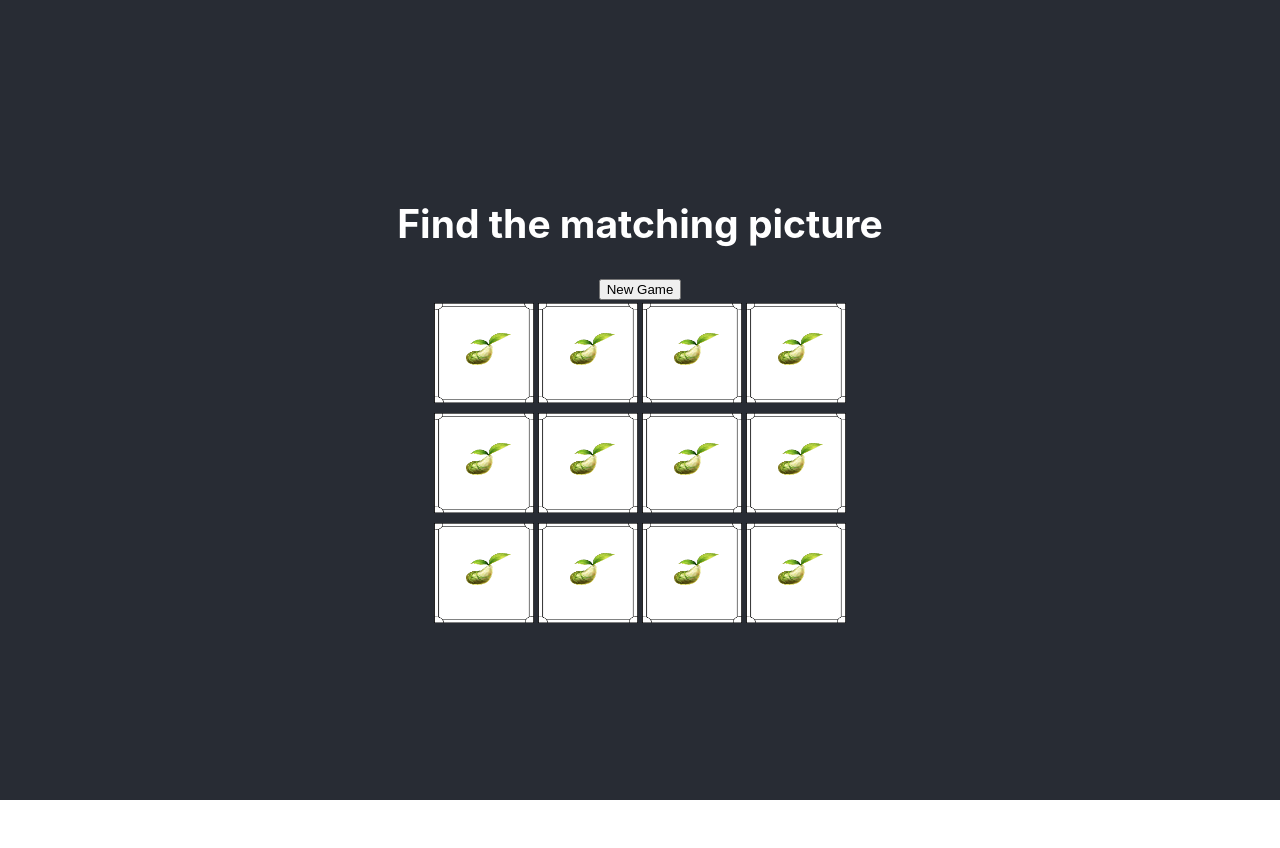
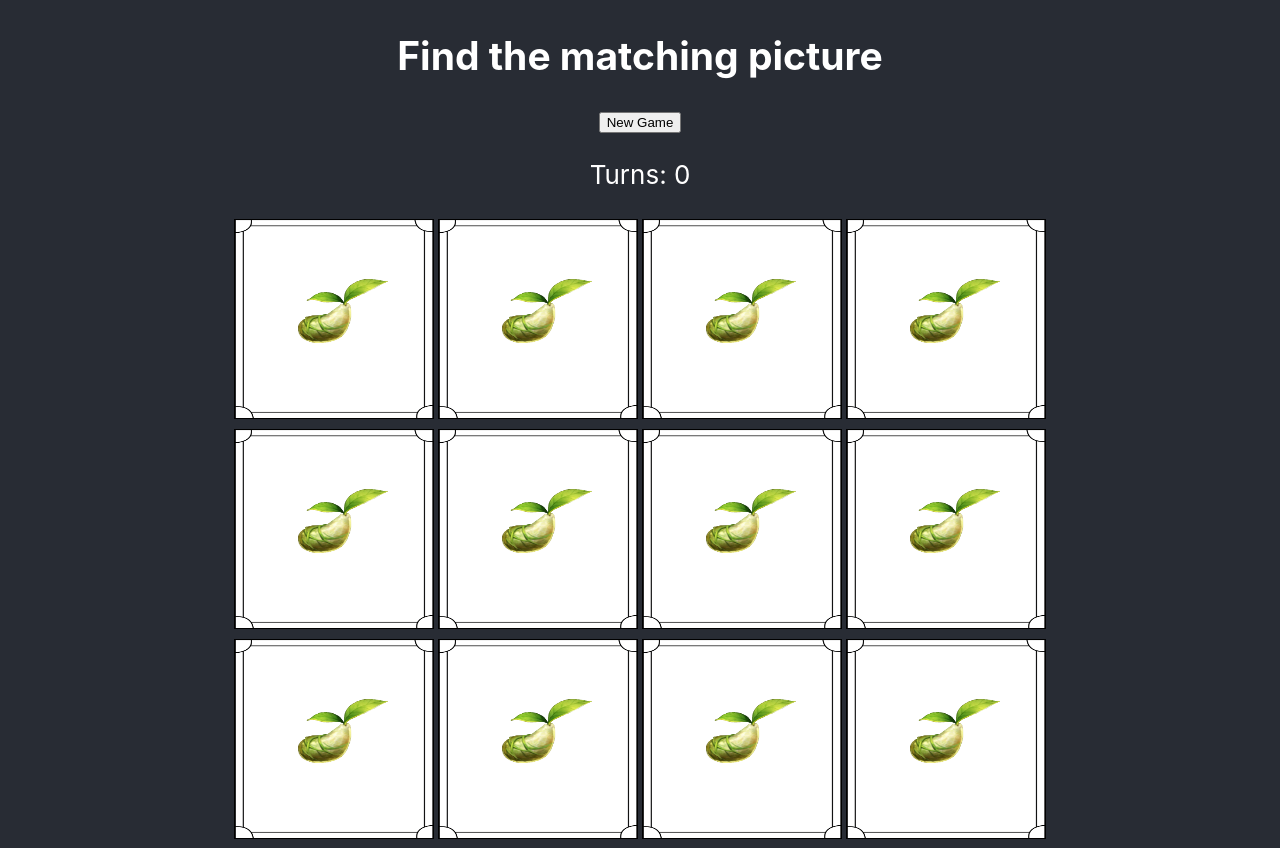
Before and after one commit to KevinFong2/Assignment2-webdev, a React (Create React App) app: page / in a window 1280 px wide. Before the commit the page ends 800 px from the top, so only its background shows below. Built offline with nearby package versions, Linux system fonts and the light colour scheme.

Commit message:
added turn counter

```diff
--- a/src/App.js
+++ b/src/App.js
@@ -25,6 +25,8 @@ function App() {
     {id:12, backImage: mokoko, frontImage:flex, matching: false, flipped: false},
   ]);
   const [storedCards, setStoredCards] = useState([]);
+  const [counter, setCounter] = useState(0);
+
 
   const shuffleMokokoCards = (cards) => {
     let shuffledMokokoCards = [...cards];
@@ -61,6 +63,7 @@ function App() {
     if(storedCards.length === 1){
       const firstCard = cards.find((card) => card.id === storedCards[0]);
       const secondCard = cards.find((card) => card.id === id);
+      setCounter(counter + 1);
 
       if(storedCards.length === 1){
         if(firstCard.frontImage === secondCard.frontImage){
@@ -94,6 +97,7 @@ function App() {
   };
 
   const resetGame = () => {
+    setCounter(0);
     setStoredCards([]);
     setCards(shuffleMokokoCards(cards.map((card) => ({...card,flipped: false,matching: false, }))));
   };
@@ -103,6 +107,7 @@ function App() {
     <header className="App-header">
       <h2>Find the matching picture</h2>
       <button className='button' onClick={resetGame}>New Game</button>
+      <p>Turns: {counter}</p>
       <table>
         <tbody>
         <tr>
--- a/src/Card.css
+++ b/src/Card.css
@@ -1,4 +1,4 @@
 .Card{
-    height: 100px;
-    width: 100px;
+    height: 200px;
+    width: 200px;
   }
```
